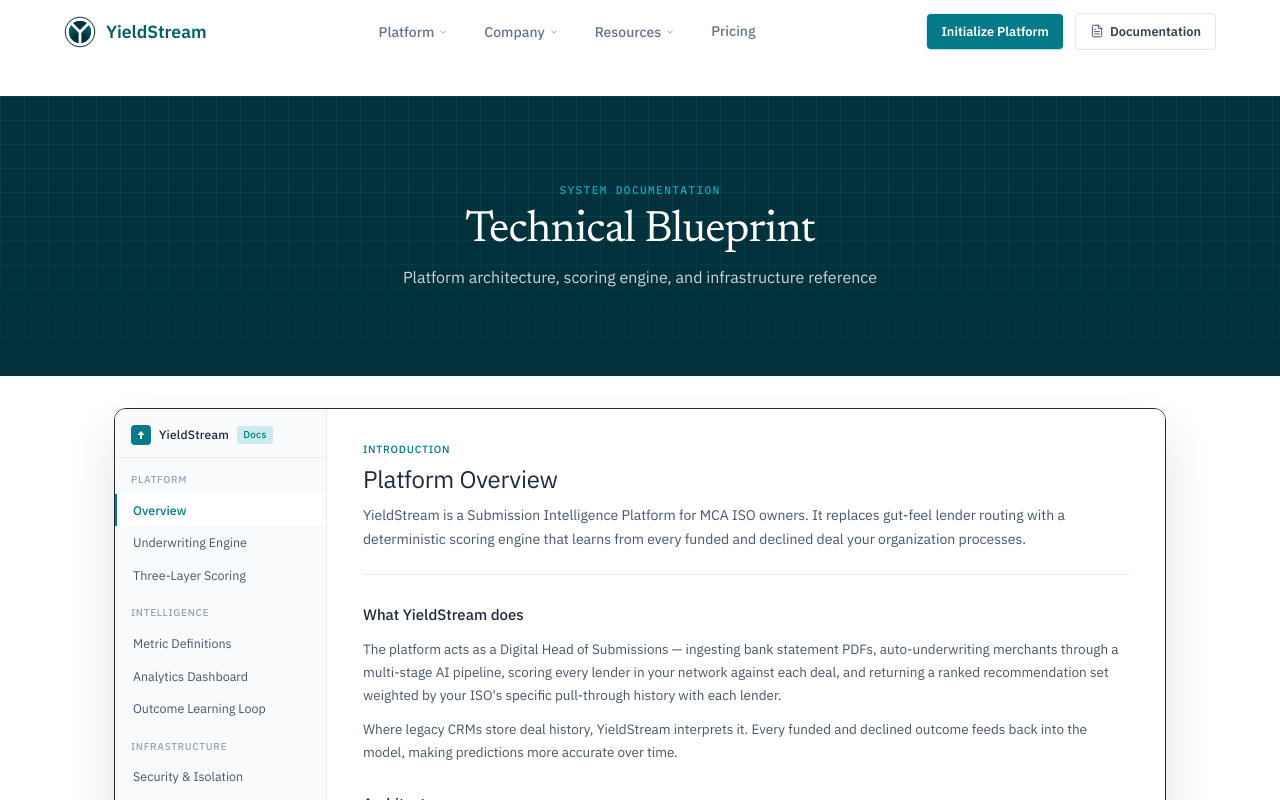
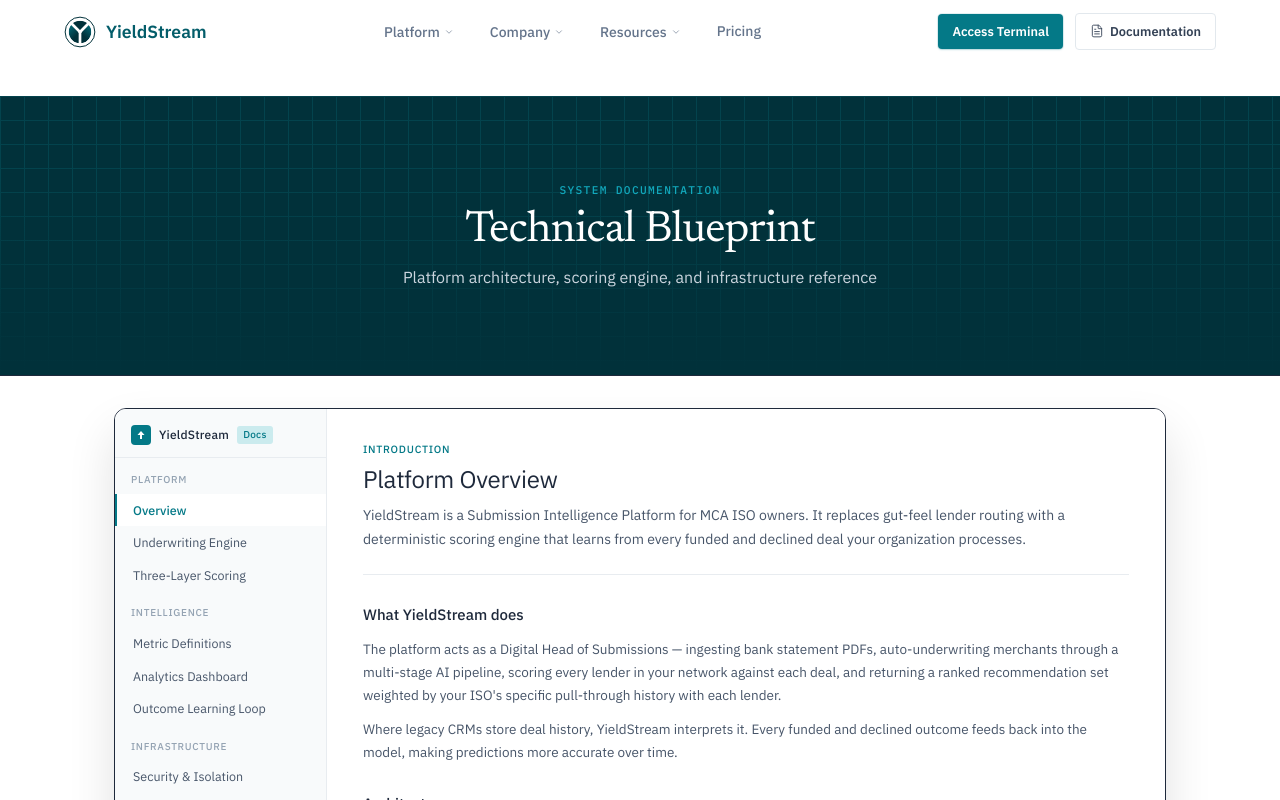
Before and after one commit to YieldStream-ai/YieldStream-Marketing, a Next.js app: page /docs in a window 1280 px wide. Shown: the top 800 px of the page. Built offline with nearby package versions, Linux system fonts and the light colour scheme.

Commit message:
feature: improve context

```diff
--- a/app/components/Nav.jsx
+++ b/app/components/Nav.jsx
@@ -335,7 +335,7 @@
 
           <div className="nav-cta">
             <Link href="/pricing" className="btn btn-primary btn-sm">
-              Initialize Platform
+              Access Terminal
             </Link>
             <Link
               href="/docs"
@@ -445,7 +445,7 @@
                 className="btn btn-primary btn-lg nav__mobile-cta-btn"
                 onClick={() => setMobileOpen(false)}
               >
-                Start Free Trial →
+                Access Terminal →
               </Link>
             </div>
           </div>
--- a/app/docs/page.jsx
+++ b/app/docs/page.jsx
@@ -187,9 +187,12 @@
                     <tr>
                       <td>AI Bank Statement Analysis</td>
                       <td>
-                        LlamaParse OCR + Gemini 1.5 Flash enrichment. 20+ risk
-                        signals from uploaded PDFs including revenue trends,
-                        NSF patterns, stacking detection, and anomaly flags.
+                        Multi-provider extraction pipeline with circuit breaker
+                        fallback. LlamaParse OCR feeds into Gemini 1.5 Flash
+                        enrichment — with automatic provider failover ensuring
+                        continuity. Extracts 20+ risk signals including revenue
+                        trends, NSF patterns, stacking detection, and anomaly
+                        flags.
                       </td>
                     </tr>
                     <tr>
```
Also changed, not shown: 2 other files (tests, documents, lock files or other folders).
